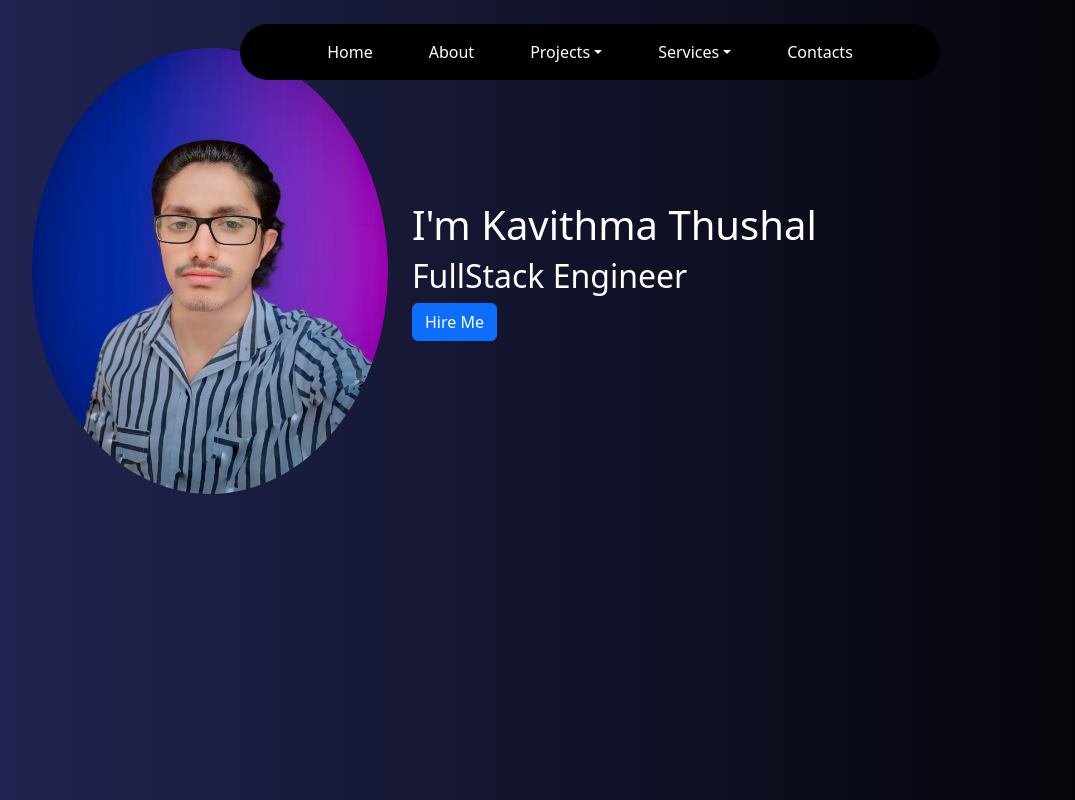
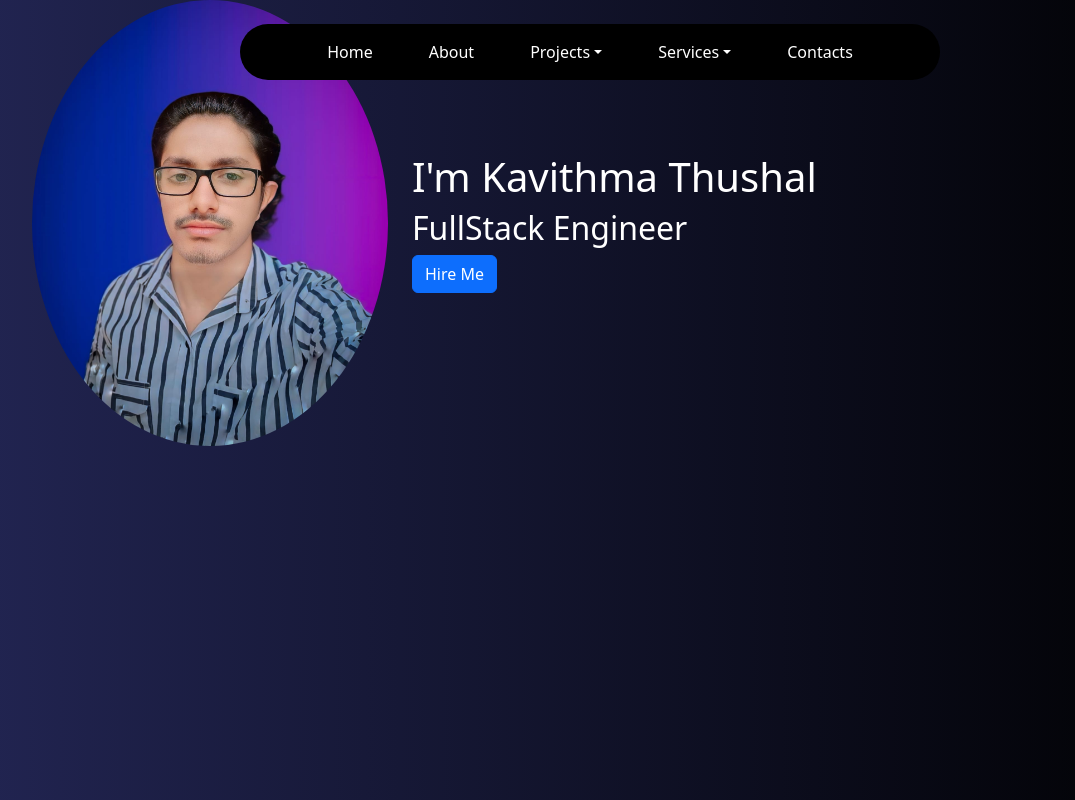
Before and after one commit to Kavithma-Thushal/My-Portfolio-React, a React (Create React App) app: page / in a window 1280 px wide. Shown: the whole page, without its empty margins (50-1125 px from the left). Built offline with nearby package versions, Linux system fonts and the light colour scheme.

Commit message:
Profile Refactored

```diff
--- a/src/components/Home.jsx
+++ b/src/components/Home.jsx
@@ -3,7 +3,7 @@ import Profile from "../assets/images/profile.jpg";
 
 export default function Home() {
     return (
-        <Container className="mt-5" fixed="top">
+        <Container fixed="top">
             <Row className="align-items-center">
                 <Col md={4}>
                     <img src={Profile} alt="Profile" className="img-fluid rounded-circle" />
```
